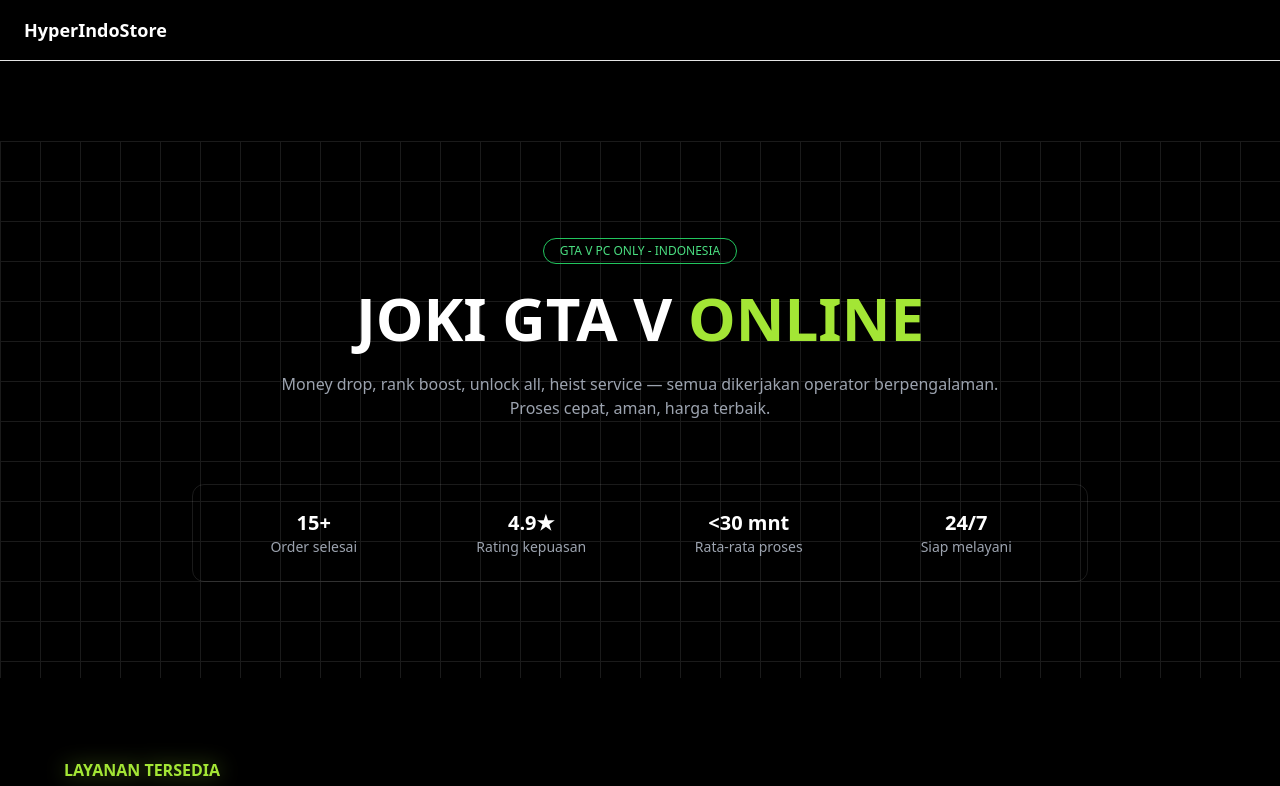
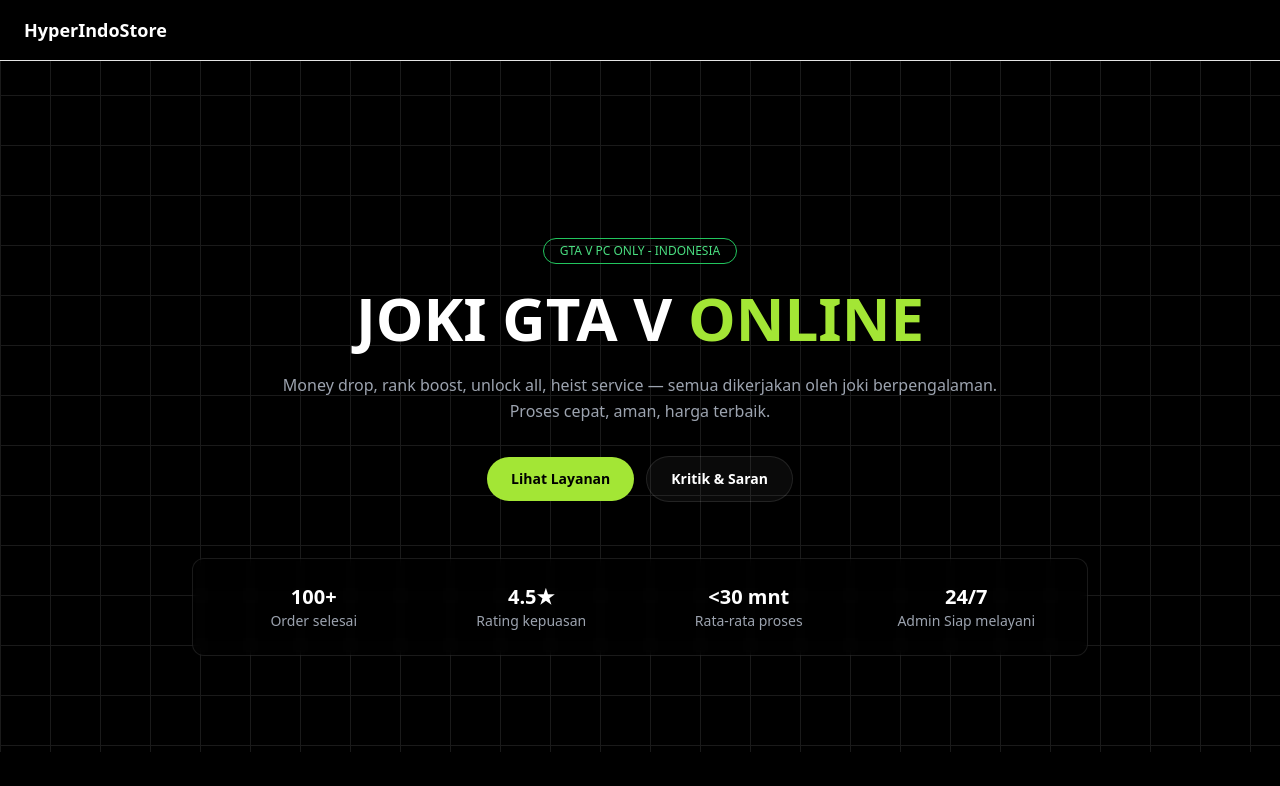
Before and after one commit to DaffaAudyaPramana/game-service-marketplace, a Next.js app in the folder game-service-frontend/: page / in a window 1280 px wide. Shown: the top 786 px of the page. Built offline with nearby package versions, Linux system fonts and the light colour scheme.

Commit message:
update main page ui

```diff
--- a/game-service-frontend/src/components/sections/hero.tsx
+++ b/game-service-frontend/src/components/sections/hero.tsx
@@ -1,14 +1,13 @@
 // import { Button } from "@/components/ui/button"
-// import Link from "next/link";
+import Link from "next/link";
 
 export default function Hero() {
   return (
-    <section className="bg-black text-white py-24 px-6 text-center relative">
+    <section className="relative bg-black text-white px-6 pt-12 pb-24 text-center overflow-visible">
+      {/* GRID BACKGROUND */}
+      <div className="pointer-events-none absolute inset-x-0 -top-24 bottom-0 opacity-10 bg-[linear-gradient(to_right,#fff_1px,transparent_1px),linear-gradient(to_bottom,#fff_1px,transparent_1px)] bg-[size:50px_50px]" />
 
-      {/* GRID BACKGROUND */}
-      <div className="absolute inset-0 opacity-10 bg-[linear-gradient(to_right,#fff_1px,transparent_1px),linear-gradient(to_bottom,#fff_1px,transparent_1px)] bg-[size:40px_40px]" />
-
-      <div className="relative z-10 max-w-3xl mx-auto">
+      <div className="relative z-10 max-w-3xl mx-auto pt-12">
 
         {/* BADGE */}
         <div className="inline-block px-4 py-1 mb-6 text-xs border border-green-500 text-green-400 rounded-full">
@@ -19,38 +18,42 @@ export default function Hero() {
         <h1 className="text-4xl md:text-6xl font-bold leading-tight mb-6">
           JOKI GTA V{" "}
           <span className="text-lime-400">ONLINE</span>{" "}
-          {/* <span className="text-gray-400">TERPERCAYA</span> */}
         </h1>
 
         {/* DESC */}
-        <p className="text-gray-400 mb-8">
+        <p className="text-gray-400 mb-8 leading-relaxed">
           Money drop, rank boost, unlock all, heist service — semua dikerjakan
-          operator berpengalaman. Proses cepat, aman, harga terbaik.
+          oleh joki berpengalaman. Proses cepat, aman, harga terbaik.
         </p>
 
-        {/* CTA */}
-        {/* <div className="flex justify-center gap-4">
-          <Button className="bg-white text-black hover:bg-gray-200">
-            Lihat Semua Layanan
-          </Button>
+              {/* CTA */}
+        <div className="flex flex-col items-center justify-center gap-3 sm:flex-row">
+          <Link
+            href="/#layanan"
+            className="rounded-full bg-lime-400 px-6 py-3 text-sm font-bold text-black transition hover:scale-105 hover:bg-lime-300"
+          >
+            Lihat Layanan
+          </Link>
 
-          <Button variant="outline" className="border-white text-white">
-            Cara Kerja
-          </Button>
-        </div> */}
-
+          <Link
+            href="/#kritik-saran"
+            className="rounded-full border border-white/10 bg-white/[0.04] px-6 py-3 text-sm font-semibold text-white transition hover:border-lime-400/60 hover:bg-lime-400/10 hover:text-lime-400"
+          >
+            Kritik & Saran
+          </Link>
+        </div>
       </div>
 
       {/* STATS */}
-      <div className="relative z-10 mt-16 max-w-4xl mx-auto grid grid-cols-2 md:grid-cols-4 gap-6 border border-white/10 rounded-xl p-6">
+      <div className="relative z-10 mt-14 max-w-4xl mx-auto grid grid-cols-2 md:grid-cols-4 gap-6 border border-white/10 rounded-xl p-6 bg-black/30 backdrop-blur-sm">
 
         <div>
-          <p className="text-xl font-bold">15+</p>
+          <p className="text-xl font-bold">100+</p>
           <p className="text-gray-400 text-sm">Order selesai</p>
         </div>
 
         <div>
-          <p className="text-xl font-bold">4.9★</p>
+          <p className="text-xl font-bold">4.5★</p>
           <p className="text-gray-400 text-sm">Rating kepuasan</p>
         </div>
 
@@ -61,11 +64,9 @@ export default function Hero() {
 
         <div>
           <p className="text-xl font-bold">24/7</p>
-          <p className="text-gray-400 text-sm">Siap melayani</p>
+          <p className="text-gray-400 text-sm">Admin Siap melayani</p>
         </div>
-
       </div>
-
     </section>
   );
 }
```
